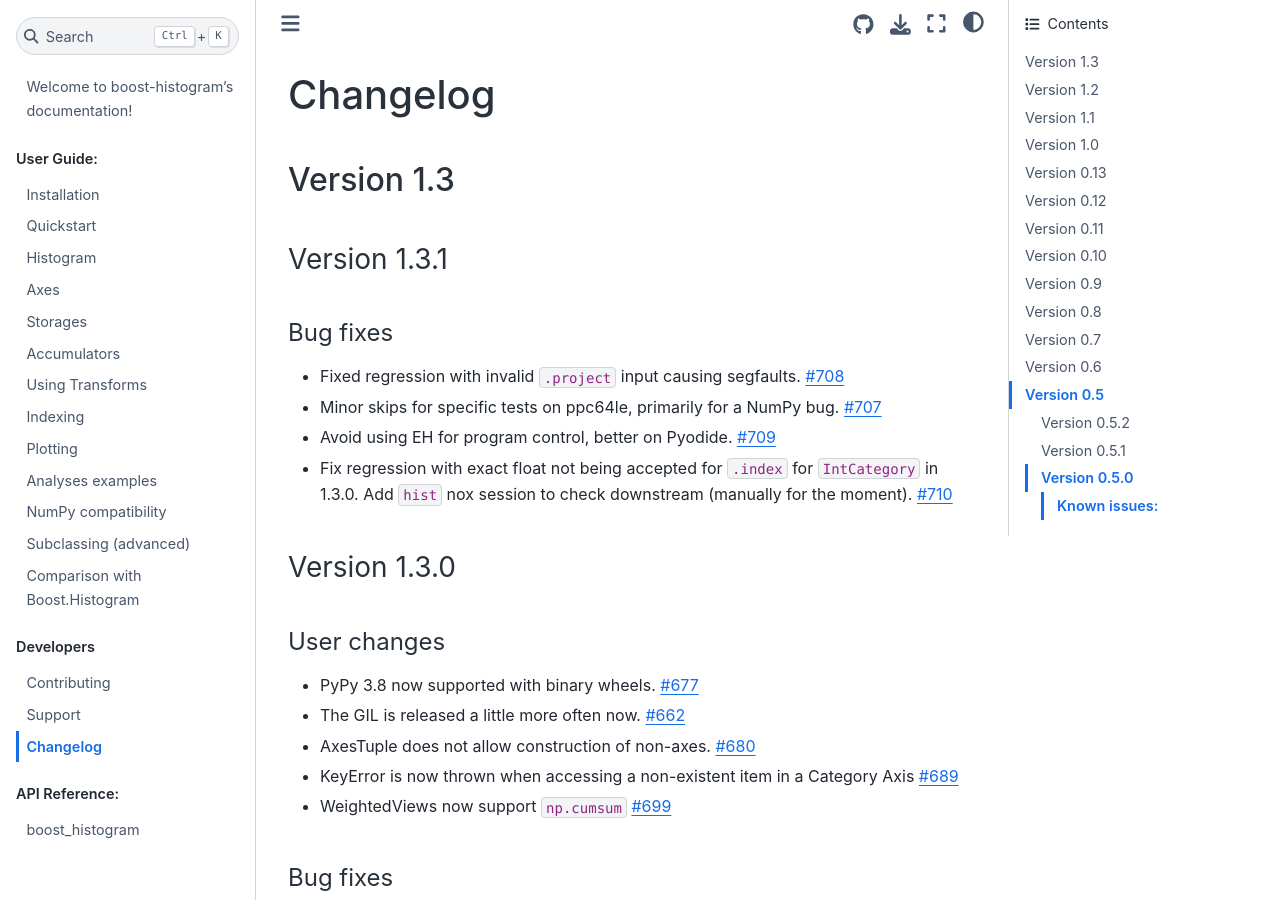
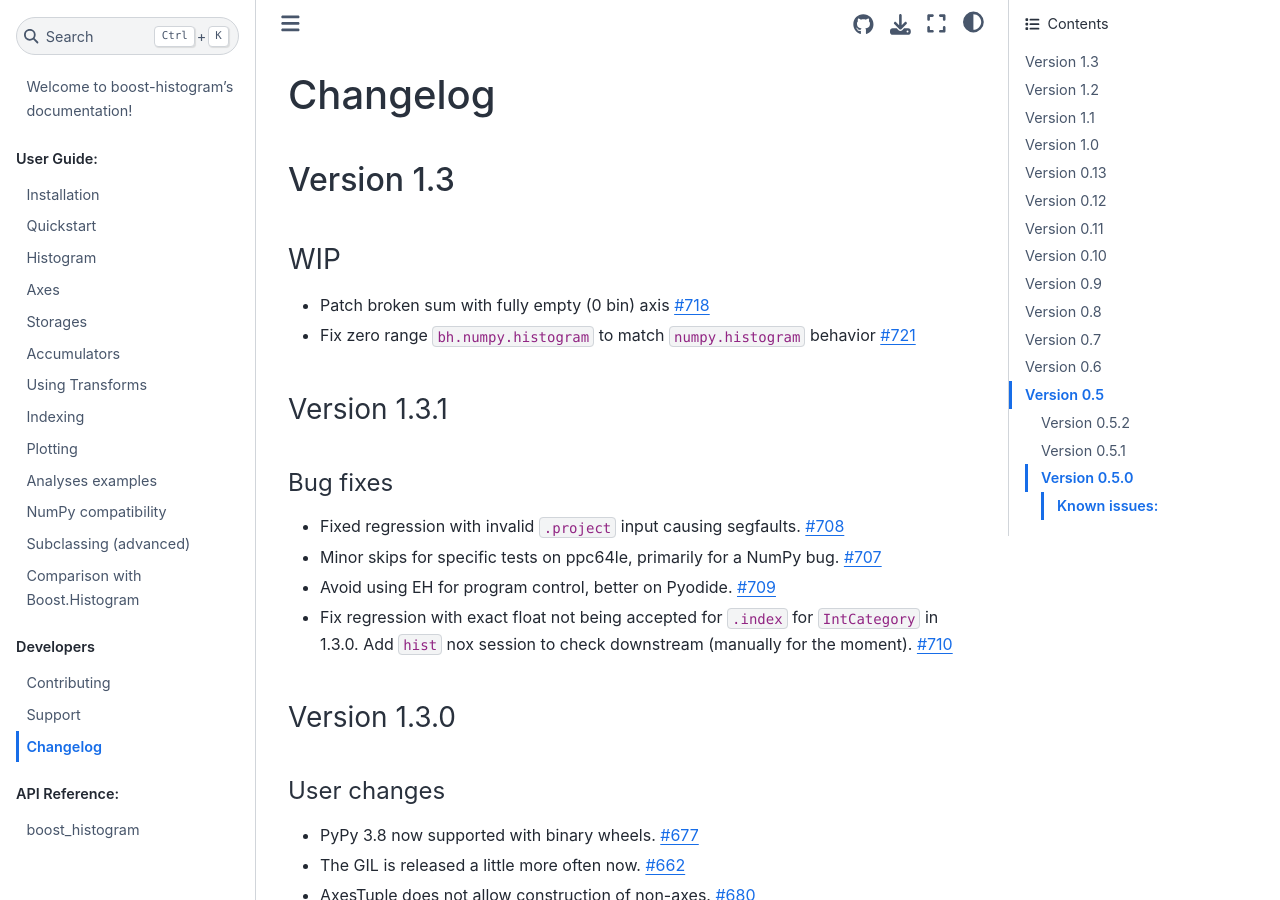
Before and after one commit to scikit-hep/boost-histogram, a Sphinx documentation site: the page built from docs/changelog.md, in a window 1280 px wide and 900 px high. Built offline with Sphinx 7.4.7 and the Sphinx Book theme 1.1.4, drawn with Linux system fonts in a browser that asks for light colours; pages that are not in the unit, such as notebooks, are missing from menus.

Commit message:
docs: update changelog

```diff
--- a/docs/changelog.md
+++ b/docs/changelog.md
@@ -1,6 +1,15 @@
 # Changelog
 
 ## Version 1.3
+
+### WIP
+
+* Patch broken sum with fully empty (0 bin) axis [#718][]
+* Fix zero range `bh.numpy.histogram` to match `numpy.histogram` behavior [#721][]
+
+[#718]: https://github.com/scikit-hep/boost-histogram/pull/718
+[#721]: https://github.com/scikit-hep/boost-histogram/pull/721
+
 
 ### Version 1.3.1
 
```
